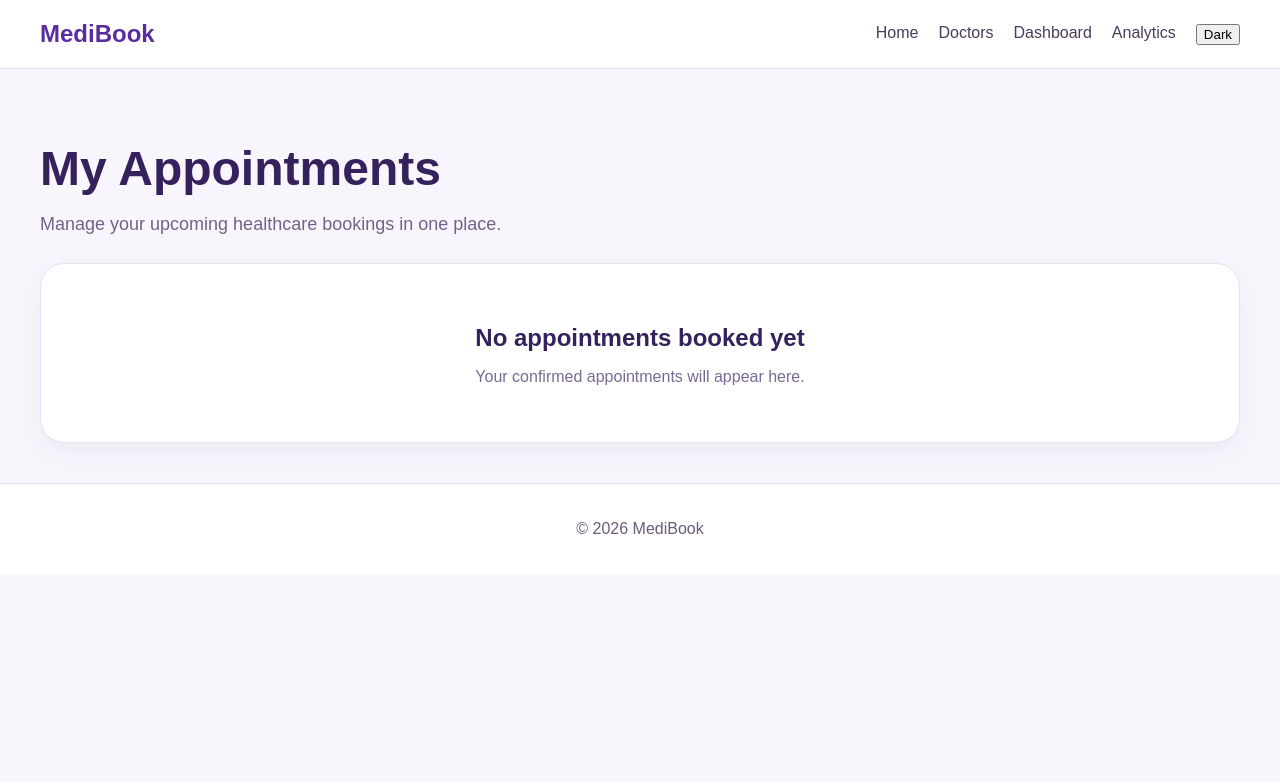
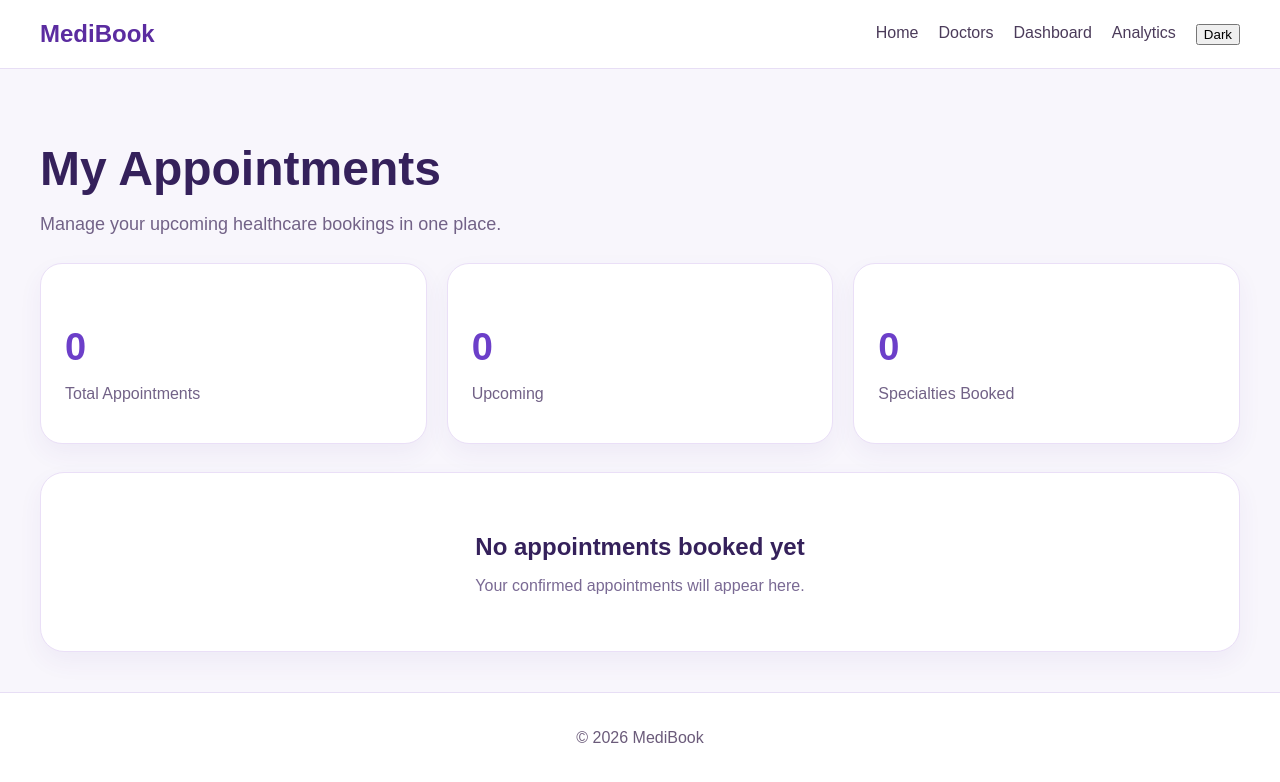
Before and after one commit to harshitasaini631-cyber/Healthcare_appointment_system, a React (Vite) app in the folder healthcare-appointment-system/: page /dashboard in a window 1280 px wide. Shown: the top 782 px of the page. Built offline with nearby package versions, Linux system fonts and the light colour scheme.

Commit message:
fixing appointment card layoud in dashboard

```diff
--- a/healthcare-appointment-system/src/index.css
+++ b/healthcare-appointment-system/src/index.css
@@ -685,17 +685,27 @@ footer {
 
 .appointment-card-top {
   display: flex;
-  align-items: center;
+  justify-content: space-between;
+  align-items: flex-start;
   gap: 18px;
   margin-bottom: 20px;
   flex-wrap: wrap;
 }
+
+
+.appointment-card-left {
+  display: flex;
+  align-items: center;
+  gap: 16px;
+}
+
 
 .appointment-doctor-image {
   width: 88px;
   height: 88px;
   object-fit: cover;
   border-radius: 18px;
+  flex-shrink: 0;
 }
 
 .appointment-info h2 {
@@ -710,7 +720,6 @@ footer {
 }
 
 .appointment-status {
-  margin-left: auto;
   background: #efe7fb;
   color: #6c3fc9;
   padding: 10px 16px;
@@ -863,6 +872,33 @@ footer {
   color: #726287;
   font-size: 16px;
 }
+
+.dashboard-stats-grid {
+  display: grid;
+  grid-template-columns: repeat(3, 1fr);
+  gap: 20px;
+  margin-bottom: 28px;
+}
+
+.dashboard-stat-card {
+  background: #ffffff;
+  border: 1px solid #eadff7;
+  border-radius: 22px;
+  padding: 24px;
+  box-shadow: 0 10px 24px rgba(91, 44, 160, 0.06);
+}
+
+.dashboard-stat-card h3 {
+  font-size: 38px;
+  color: #6c3fc9;
+  margin-bottom: 8px;
+}
+
+.dashboard-stat-card p {
+  color: #726287;
+  font-size: 16px;
+}
+
 
 
 
@@ -1156,3 +1192,16 @@ body.dark-mode .stat-card h3 {
 body.dark-mode .stat-card p {
   color: #cbbbe7;
 }
+
+body.dark-mode .dashboard-stat-card {
+  background: #1e1728;
+  border: 1px solid #34264b;
+}
+
+body.dark-mode .dashboard-stat-card h3 {
+  color: #9e72ff;
+}
+
+body.dark-mode .dashboard-stat-card p {
+  color: #cbbbe7;
+}
--- a/healthcare-appointment-system/src/pages/Dashboard.jsx
+++ b/healthcare-appointment-system/src/pages/Dashboard.jsx
@@ -77,6 +77,28 @@ function Dashboard() {
         <p>Manage your upcoming healthcare bookings in one place.</p>
       </div>
 
+      <div className="dashboard-stats-grid">
+        <div className="dashboard-stat-card">
+          <h3>{appointments.length}</h3>
+          <p>Total Appointments</p>
+        </div>
+
+        <div className="dashboard-stat-card">
+          <h3>{appointments.filter((item) => item.status === "Upcoming").length}</h3>
+          <p>Upcoming</p>
+        </div>
+
+        <div className="dashboard-stat-card">
+          <h3>
+            {
+              [...new Set(appointments.map((item) => item.specialty))].length
+            }
+          </h3>
+          <p>Specialties Booked</p>
+        </div>
+      </div>
+
+
       {appointments.length === 0 ? (
         <div className="empty-dashboard">
           <h2>No appointments booked yet</h2>
@@ -87,6 +109,7 @@ function Dashboard() {
           {appointments.map((appointment) => (
             <div key={appointment.id} className="appointment-card">
               <div className="appointment-card-top">
+                <div className="appointment-card-left">
                   <img
                     src={appointment.image}
                     alt={appointment.doctorName}
@@ -97,6 +120,7 @@ function Dashboard() {
                     <h2>{appointment.doctorName}</h2>
                     <p>{appointment.specialty}</p>
                     <p>{appointment.location}</p>
+                  </div>
                 </div>
 
                 <span className="appointment-status">
@@ -140,8 +164,7 @@ function Dashboard() {
                       <button
                         key={slot}
                         type="button"
-                        className={`time-pill ${
-                          editData.timeSlot === slot ? "selected-pill" : ""
+                        className={`time-pill ${editData.timeSlot === slot ? "selected-pill" : ""
                           }`}
                         onClick={() =>
                           setEditData((prev) => ({
```
Lines whose indentation alone changed are shown as unchanged.
